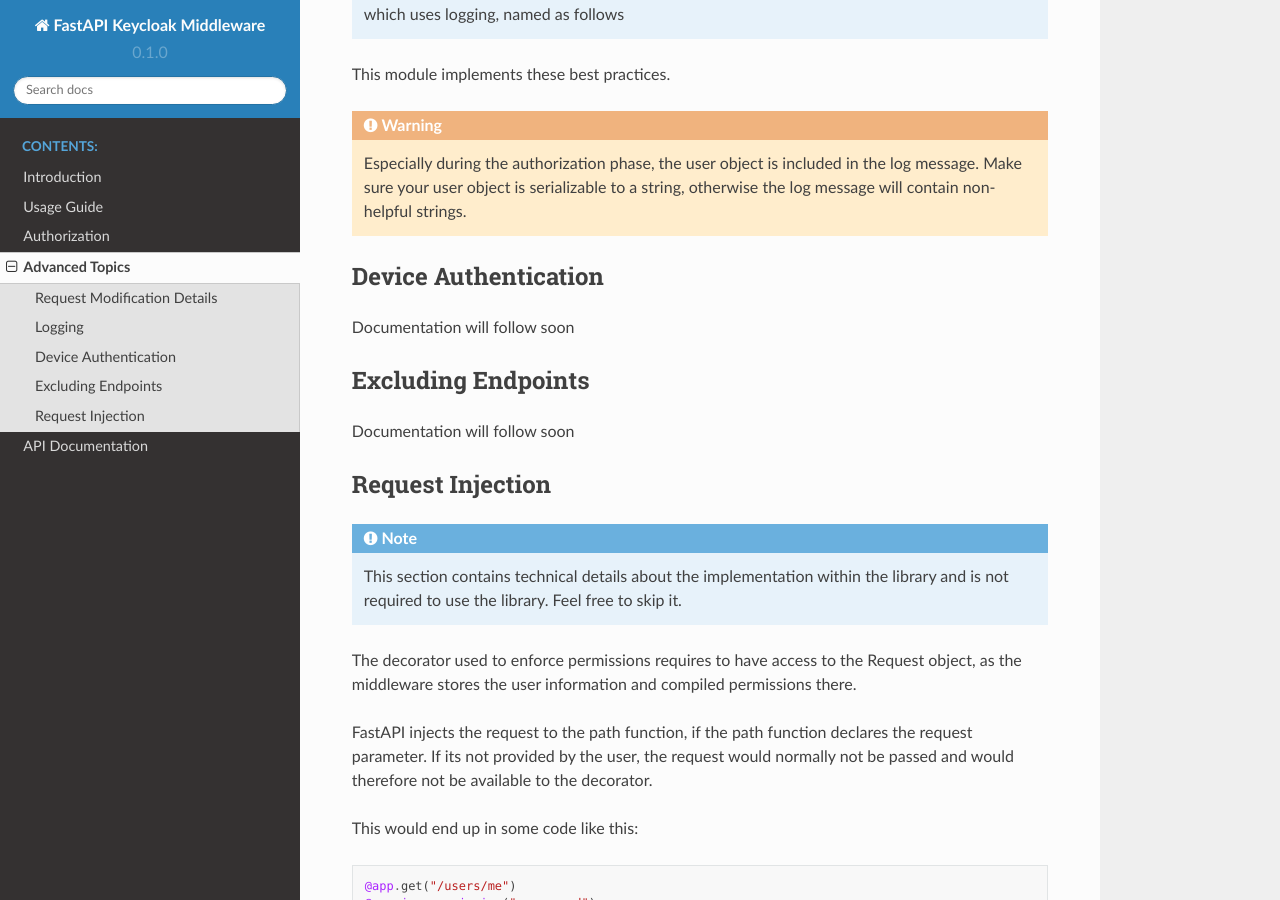
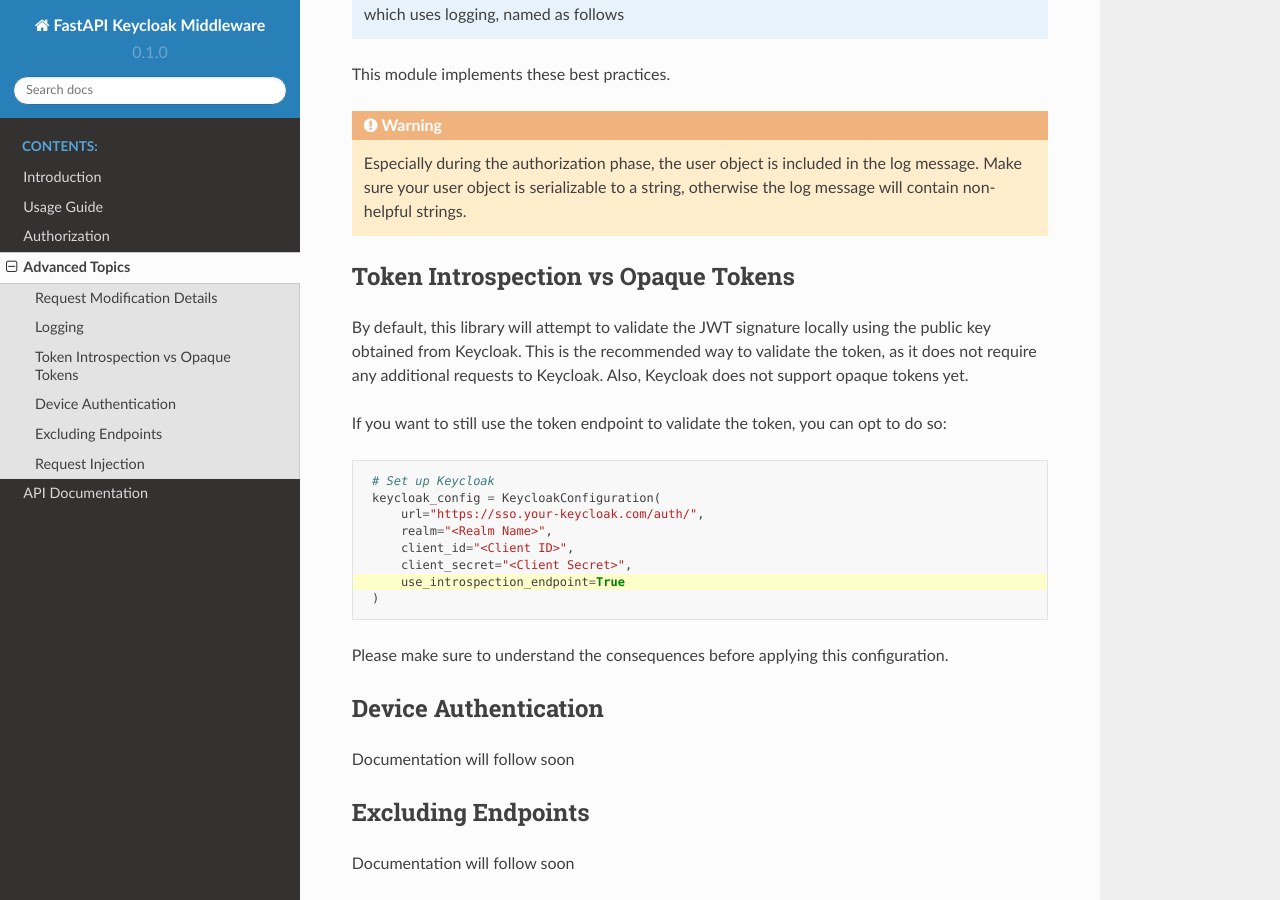
Before and after one commit to waza-ari/fastapi-keycloak-middleware, a Sphinx documentation site: the page built from docs/advanced_topics.rst, in a window 1280 px wide and 900 px high, scrolled down 991 px. Built offline with Sphinx 7.4.7 and the Read the Docs theme 2.0.0, drawn with Linux system fonts in a browser that asks for light colours; the version number is read from the project's files by our own code.

Commit message:
fix(token): Switch to local token validation by default
Before this release, the library used the token introspection endpoint
to validate the token by default. This has performance implications and
is not the recommended approach as Keycloak does not support opaque
tokens as of today

BREAKING CHANGE: The default value for  has changed to False. Refer to the documentation for details and instructions how to change it back

```diff
--- a/docs/advanced_topics.rst
+++ b/docs/advanced_topics.rst
@@ -36,6 +36,27 @@
 
 .. warning::
     Especially during the authorization phase, the user object is included in the log message. Make sure your user object is serializable to a string, otherwise the log message will contain non-helpful strings.
+
+Token Introspection vs Opaque Tokens
+^^^^^^^^^^^^^^^^^^^^^^^^^^^^^^^^^^^^
+
+By default, this library will attempt to validate the JWT signature locally using the public key obtained from Keycloak. This is the recommended way to validate the token, as it does not require any additional requests to Keycloak. Also, Keycloak does not support opaque tokens yet.
+
+If you want to still use the token endpoint to validate the token, you can opt to do so:
+
+.. code-block:: python
+   :emphasize-lines: 7
+
+    # Set up Keycloak
+    keycloak_config = KeycloakConfiguration(
+        url="https://sso.your-keycloak.com/auth/",
+        realm="<Realm Name>",
+        client_id="<Client ID>",
+        client_secret="<Client Secret>",
+        use_introspection_endpoint=True
+    )
+
+Please make sure to understand the consequences before applying this configuration.
 
 Device Authentication
 ^^^^^^^^^^^^^^^^^^^^^
```
Also changed, not shown: 2 other files.
